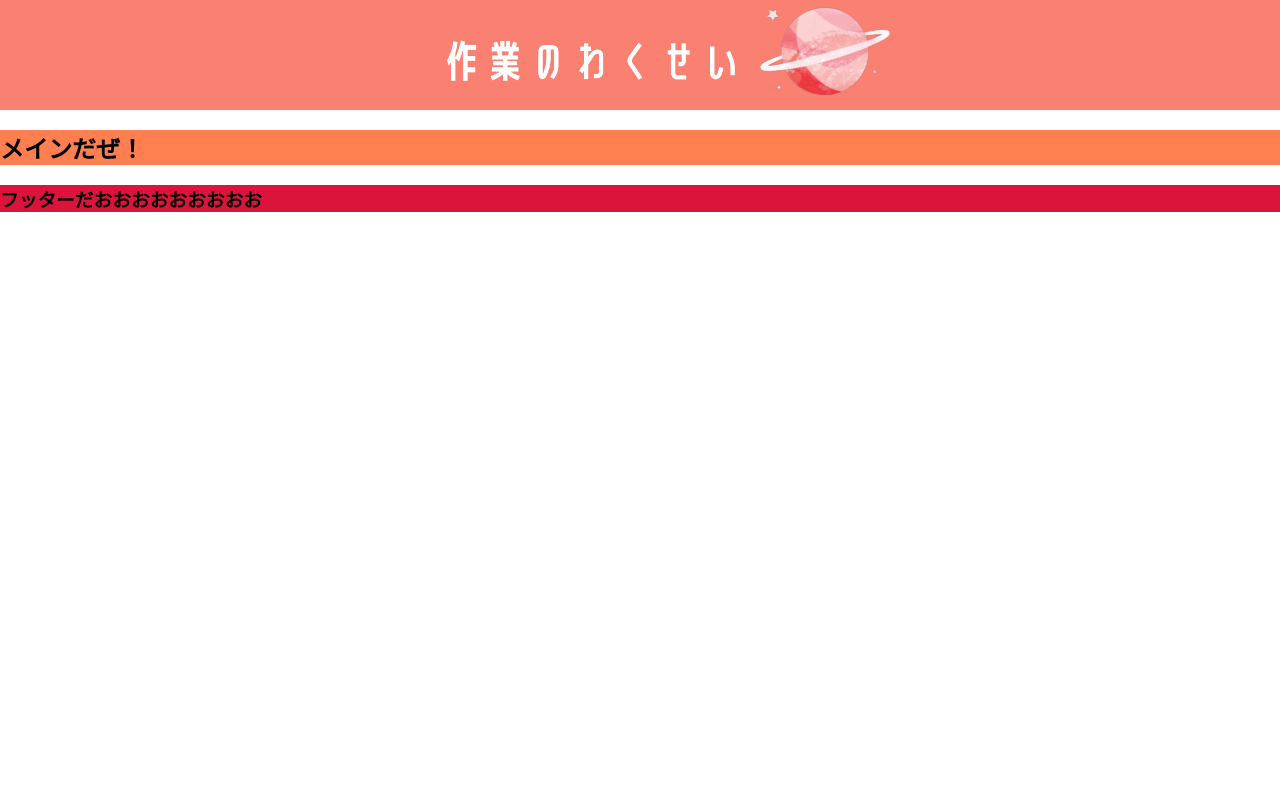
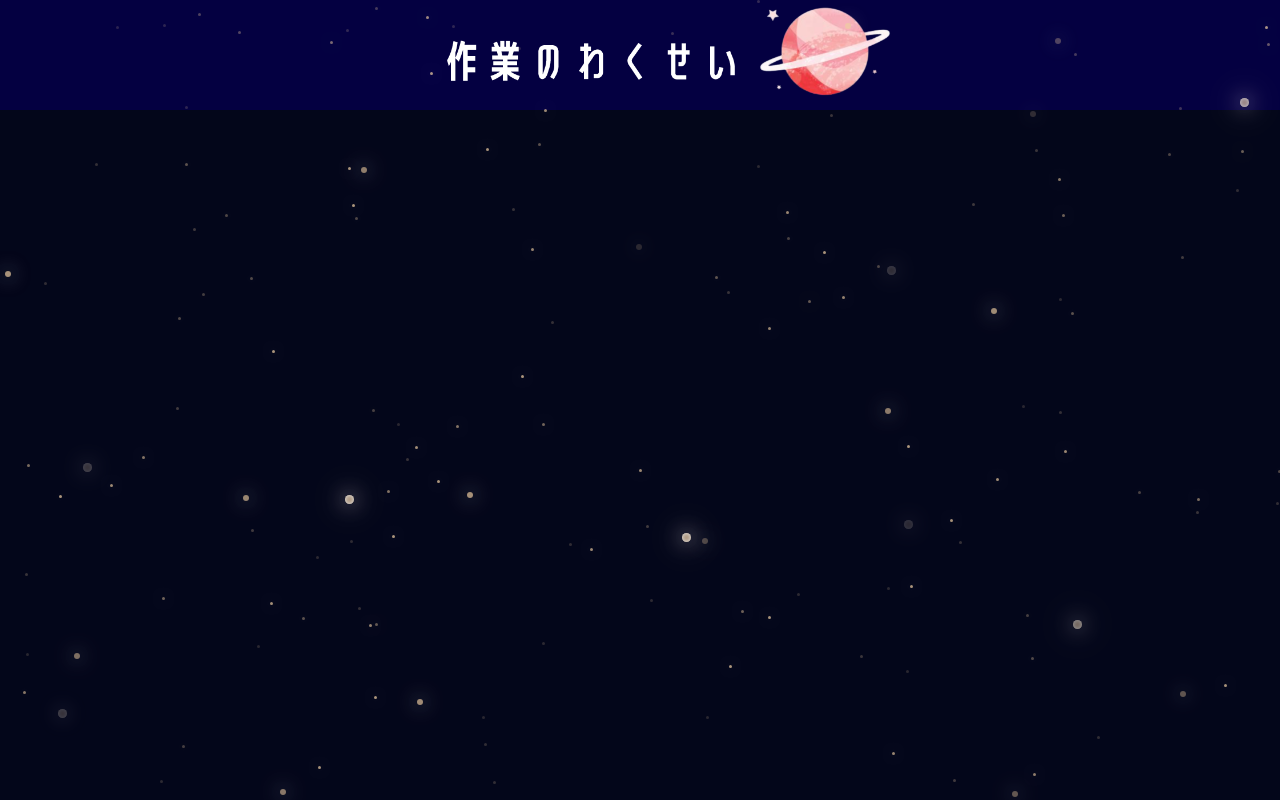
Before and after one commit to yukinos/wakusei-web, a React (Create React App) app: page / in a window 1280 px wide. Built offline with nearby package versions, Linux system fonts and the light colour scheme.

Commit message:
背景に動的生成の星空を追加

```diff
--- a/src/App.css
+++ b/src/App.css
@@ -1,25 +1,25 @@
-.header{
-  background-color:salmon;
-  height:110px;
+.header {
+  background-color: rgb(4, 0, 65);
+  height: 110px;
 }
 
-.header-logo{
+.header-logo {
   width: 400px;
-  margin:0 auto;
+  margin: 0 auto;
 }
 
-.header-logo img{
-  height:100px;
+.header-logo img {
+  height: 100px;
 }
 
-ol{
-  display:inline-block;
+ol {
+  display: inline-block;
 }
 
-h2{
+h2 {
   background-color: coral;
 }
 
-h3{
+h3 {
   background-color: crimson;
 }
--- a/src/App.js
+++ b/src/App.js
@@ -3,14 +3,21 @@ import './App.css';
 import Header from './Header';
 import Main from './Main';
 import Footer from './Footer';
+import Stars from './Stars';
+import './stars.css';
 
-class App extends React.Component{
-  render(){
-    return(
+class App extends React.Component {
+  render() {
+    return (
       <div>
         <Header />
-        <Main />
-        <Footer />
+        {
+          //<Main />
+        }
+        <div class="star comet"></div>
+        {
+          // <Footer />
+        }
       </div>
     );
   }
--- /dev/null
+++ b/src/Stars.js
@@ -0,0 +1,26 @@
+const wH = window.innerHeight;
+const wW = window.innerWidth;
+
+const generateStars = (n) => {
+  for (let i = 0; i < n; i++) {
+    const div = document.createElement('div');
+    div.className =
+      i % 20 == 0
+        ? 'star star--big'
+        : i % 9 == 0
+        ? 'star star--medium'
+        : 'star';
+    // random everywhere!
+    div.setAttribute(
+      'style',
+      `top:${Math.round(Math.random() * wH)}px;left:${Math.round(
+        Math.random() * wW
+      )}px;animation-duration:${
+        Math.round(Math.random() * 3000) + 3000
+      }ms;animation-delay:${Math.round(Math.random() * 3000)}ms;`
+    );
+    document.body.appendChild(div);
+  }
+};
+
+generateStars(150);
--- /dev/null
+++ b/src/stars.css
@@ -0,0 +1,129 @@
+html,
+body {
+  width: 100%;
+  height: 100%;
+  margin: 0;
+  padding: 0;
+  background-color: #03061a;
+  position: relative;
+  overflow: hidden;
+}
+
+.star {
+  width: 3px;
+  height: 3px;
+  border-radius: 50%;
+  position: absolute;
+  background-color: rgba(237, 205, 163, 0.8);
+  -webkit-box-shadow: 0 0 40px 0 rgba(237, 205, 163, 0.8), 0 0 20px 0 #ffffff;
+          box-shadow: 0 0 40px 0 rgba(237, 205, 163, 0.8), 0 0 20px 0 #ffffff;
+  -webkit-animation: glow 5s infinite;
+          animation: glow 5s infinite;
+}
+
+.star--medium {
+  width: 6px;
+  height: 6px;
+}
+
+.star--big {
+  width: 9px;
+  height: 9px;
+  -webkit-box-shadow: 0 0 40px 0 #edcda3, 0 0 20px 0 #ffffff, inset 0 0 4px #ffffff;
+          box-shadow: 0 0 40px 0 #edcda3, 0 0 20px 0 #ffffff, inset 0 0 4px #ffffff;
+}
+
+.comet {
+  width: 6px;
+  height: 6px;
+  background-color: rgba(255, 255, 255, 0.6);
+  -webkit-box-shadow: 0 0 40px 0 #edcda3, 0 0 20px 0 #ffffff, inset 0 0 8px rgba(255, 255, 255, 0.6);
+          box-shadow: 0 0 40px 0 #edcda3, 0 0 20px 0 #ffffff, inset 0 0 8px rgba(255, 255, 255, 0.6);
+  top: 0;
+  left: 80%;
+  opacity: 0.3;
+  -webkit-transform: rotate(-45deg) translate(0, -50px);
+          transform: rotate(-45deg) translate(0, -50px);
+  -webkit-animation: comet 6s infinite;
+          animation: comet 6s infinite;
+}
+
+.comet:after {
+  content: '';
+  width: 20vw;
+  height: 6px;
+  border-radius: 50%;
+  background-color: rgba(255, 255, 255, 0.1);
+  -webkit-box-shadow: 0 0 20px rgba(237, 205, 163, 0.4);
+          box-shadow: 0 0 20px rgba(237, 205, 163, 0.4);
+  position: absolute;
+  top: 0;
+  left: 0;
+}
+
+@-webkit-keyframes glow {
+  0% {
+    opacity: 0.9;
+  }
+  50% {
+    opacity: 0.2;
+  }
+  100% {
+    opacity: 0.9;
+  }
+}
+
+@keyframes glow {
+  0% {
+    opacity: 0.9;
+  }
+  50% {
+    opacity: 0.2;
+  }
+  100% {
+    opacity: 0.9;
+  }
+}
+
+@-webkit-keyframes comet {
+  0% {
+    -webkit-transform: rotate(-45deg) translateX(0);
+            transform: rotate(-45deg) translateX(0);
+    opacity: 0.3;
+  }
+  10% {
+    opacity: 1;
+  }
+  20% {
+    -webkit-transform: rotate(-45deg) translateX(-100vw);
+            transform: rotate(-45deg) translateX(-100vw);
+    opacity: 0;
+  }
+  100% {
+    -webkit-transform: rotate(-45deg) translateX(-100vw);
+            transform: rotate(-45deg) translateX(-100vw);
+    opacity: 0;
+  }
+}
+
+@keyframes comet {
+  0% {
+    -webkit-transform: rotate(-45deg) translateX(0);
+            transform: rotate(-45deg) translateX(0);
+    opacity: 0.3;
+  }
+  10% {
+    opacity: 1;
+  }
+  20% {
+    -webkit-transform: rotate(-45deg) translateX(-100vw);
+            transform: rotate(-45deg) translateX(-100vw);
+    opacity: 0;
+  }
+  100% {
+    -webkit-transform: rotate(-45deg) translateX(-100vw);
+            transform: rotate(-45deg) translateX(-100vw);
+    opacity: 0;
+  }
+}
+/*# sourceMappingURL=stars.css.map */
--- /dev/null
+++ b/src/stars.scss
@@ -0,0 +1,86 @@
+$blue: #03061a;
+$panko: #edcda3;
+$white: #ffffff;
+
+@mixin size($width, $height: $width) {
+  width: $width;
+  height: $height;
+}
+
+html,
+body {
+  @include size(100%);
+  margin: 0;
+  padding: 0;
+  background-color: $blue;
+  position: relative;
+  overflow: hidden;
+}
+
+.star {
+  @include size(3px);
+  border-radius: 50%;
+  position: absolute;
+  background-color: rgba($panko, 0.8);
+  box-shadow: 0 0 40px 0 rgba($panko, 0.8), 0 0 20px 0 $white;
+  animation: glow 5s infinite;
+  &--medium {
+    @include size(6px);
+  }
+  &--big {
+    @include size(9px);
+    box-shadow: 0 0 40px 0 $panko, 0 0 20px 0 $white, inset 0 0 4px $white;
+  }
+}
+
+.comet {
+  @include size(6px);
+  background-color: rgba($white, 0.6);
+  box-shadow: 0 0 40px 0 $panko, 0 0 20px 0 $white,
+    inset 0 0 8px rgba($white, 0.6);
+  top: 0;
+  left: 80%;
+  opacity: 0.3;
+  transform: rotate(-45deg) translate(0, -50px);
+  animation: comet 6s infinite;
+  &:after {
+    content: '';
+    @include size(20vw, 6px);
+    border-radius: 50%;
+    background-color: rgba($white, 0.1);
+    box-shadow: 0 0 20px rgba($panko, 0.4);
+    position: absolute;
+    top: 0;
+    left: 0;
+  }
+}
+
+@keyframes glow {
+  0% {
+    opacity: 0.9;
+  }
+  50% {
+    opacity: 0.2;
+  }
+  100% {
+    opacity: 0.9;
+  }
+}
+
+@keyframes comet {
+  0% {
+    transform: rotate(-45deg) translateX(0);
+    opacity: 0.3;
+  }
+  10% {
+    opacity: 1;
+  }
+  20% {
+    transform: rotate(-45deg) translateX(-100vw);
+    opacity: 0;
+  }
+  100% {
+    transform: rotate(-45deg) translateX(-100vw);
+    opacity: 0;
+  }
+}
```
Also changed, not shown: 1 other file (tests, documents, lock files or other folders).
